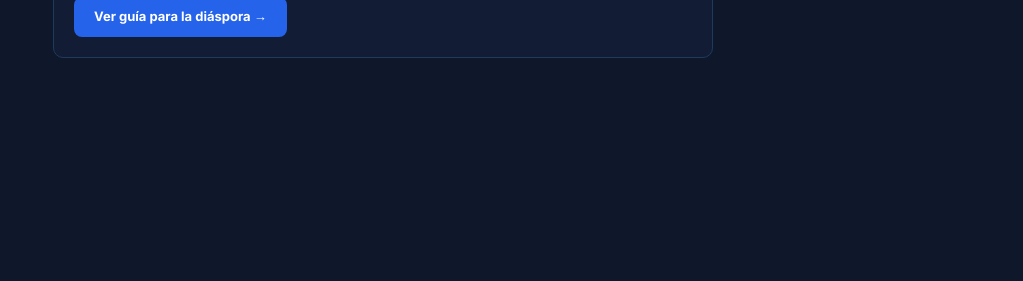
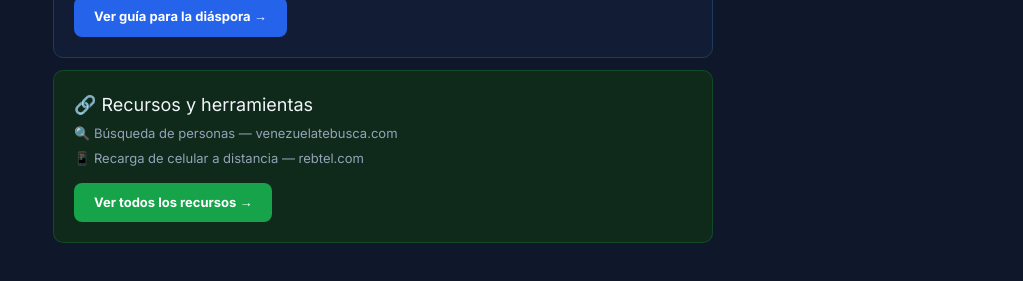
Before and after one commit to venezuelaconnectdev-lgtm/venezuela-connect, a Next.js app in the folder venezuela-connect-clean/: page / in a window 1280 px wide. Shown: the part 871-1152 px from the top of the page, without its empty margins (257-1280 px from the left). Before the commit the page ends 1009 px from the top, so only its background shows below. Built offline with nearby package versions, Linux system fonts and the light colour scheme; no server answers; the database is empty.

Commit message:
incoporacion recursos extra navbar y page

```diff
--- a/venezuela-connect-clean/app/page.tsx
+++ b/venezuela-connect-clean/app/page.tsx
@@ -123,6 +123,17 @@ export default async function HomePage() {
             <button className="btn-primary">Ver guía para la diáspora →</button>
           </Link>
         </div>
+
+        <div style={{ marginTop: 12, background: '#0f2a1a', border: '1px solid #16A34A44', borderRadius: 10, padding: 20 }}>
+          <div style={{ fontSize: 18, marginBottom: 6 }}>🔗 Recursos y herramientas</div>
+          <div style={{ display: 'flex', flexDirection: 'column', gap: 6, marginBottom: 14 }}>
+            <div style={{ fontSize: 13, color: '#94a3b8' }}>🔍 Búsqueda de personas — venezuelatebusca.com</div>
+            <div style={{ fontSize: 13, color: '#94a3b8' }}>📱 Recarga de celular a distancia — rebtel.com</div>
+          </div>
+          <Link href="/recursos">
+            <button className="btn-primary" style={{ background: '#16A34A' }}>Ver todos los recursos →</button>
+          </Link>
+        </div>
       </div>
 
       <EmergencyFAB />
--- a/venezuela-connect-clean/components/shared/Navbar.tsx
+++ b/venezuela-connect-clean/components/shared/Navbar.tsx
@@ -11,6 +11,7 @@ const NAV_LINKS = [
   { href: '/noticias',   label: '📢 Noticias'  },
   { href: '/donaciones', label: '💰 Donar'     },
   { href: '/diaspora',   label: '🌎 Diáspora'  },
+  { href: '/recursos',   label: '🔗 Recursos'  },
 ]
 
 export default function Navbar() {
```
